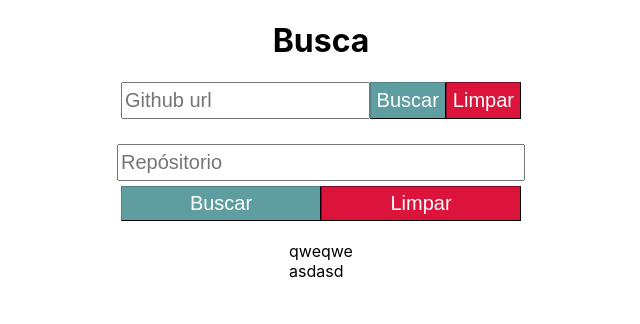
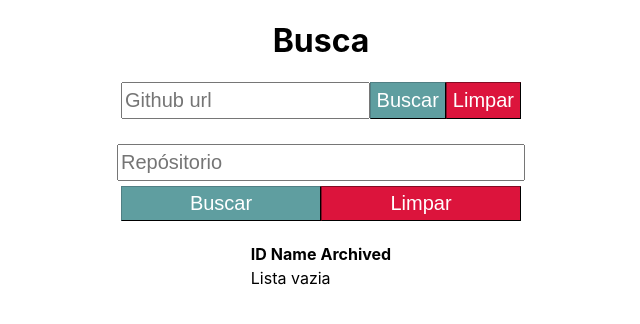
Before and after one commit to otaviohenrique1/app_busca_github_desafio, a React (Create React App) app: page / in a window 1280 px wide. Shown: the top 324 px of the page, without its empty margins (319-959 px from the left). Built offline with nearby package versions, Linux system fonts and the light colour scheme.

Commit message:
Commit 6

```diff
--- a/src/components/ListRepositories.tsx
+++ b/src/components/ListRepositories.tsx
@@ -1,12 +1,18 @@
 import styled from "styled-components";
 import { useEffect, useState } from "react";
 
+export interface Repository {
+  id: string | number;
+  name: string;
+  archived: boolean;
+}
+
 interface ListRepositoriesProps {
-  data: any[];
+  data: Repository[];
 }
 
 export function ListRepositories(props: ListRepositoriesProps) {
-  const [dataRepositories, setDataRepositories] = useState<any[]>([]);
+  const [dataRepositories, setDataRepositories] = useState<Repository[]>([]);
 
   useEffect(() => {
     setDataRepositories(props.data);
@@ -14,23 +20,32 @@ export function ListRepositories(props: ListRepositoriesProps) {
 
 
   return (
-    <List>
-      {dataRepositories.map((item, index) => {
-        return (
-          <ListItem key={index}>{item}</ListItem>
-        );
-      })}
-    </List>
+    <table>
+      <thead>
+        <tr>
+          <th>ID</th>
+          <th>Name</th>
+          <th>Archived</th>
+        </tr>
+      </thead>
+      <tbody>
+        {(dataRepositories.length !== 0) ? (
+          dataRepositories.map((item, index) => {
+            const { id, name, archived } = item;
+            return (
+              <tr key={index}>
+                <td>{id}</td>
+                <td>{name}</td>
+                <td>{(archived).toString()}</td>
+              </tr>
+            );
+          })
+        ) : (
+          <tr>
+            <td colSpan={3}>Lista vazia</td>
+          </tr>
+        )}
+      </tbody>
+    </table>
   );
 }
-
-
-const List = styled.ul`
-  margin-block-start: 0 !important;
-  margin-block-end: 0 !important;
-  padding-inline-start: 0 !important;
-`;
-
-const ListItem = styled.li`
-  list-style: none;
-`;
--- a/src/pages/HomePage.tsx
+++ b/src/pages/HomePage.tsx
@@ -1,22 +1,26 @@
 import { Center } from "../components/Center";
 import { FormSearchGithubUsername, FormSearchGithubUrlTypes } from "../components/FormSearchGithubUser";
 import { FormFilter, FormFilterTypes } from "../components/FormFilter";
-import { ListRepositories } from "../components/ListRepositories";
+import { ListRepositories, Repository } from "../components/ListRepositories";
 import { useState } from "react";
 import axios from "axios";
 
 export function HomePage() {
-  const [data, setData] = useState<any>('');
+  const [dataRepositories, setDataRepositories] = useState<Repository[]>([]);
 
   function handleSubmitFormSearchGithubUrl(values: FormSearchGithubUrlTypes) {
     // axios.get("https://api.github.com/users/otaviohenrique1")
+    //   .then((data) => {
+    //     console.log(data.data);
+    //   })
+    //   .catch((error) => console.error(error));
+
     axios.get("https://api.github.com/users/otaviohenrique1/repos")
       .then((data) => {
-        console.log(data.data);
+        // console.log(data.data);
+        setDataRepositories(data.data);
       })
-      .catch((error) => {
-        console.error(error);
-      });
+      .catch((error) => console.error(error));
   }
 
   function handleSubmitFormFilter(values: FormFilterTypes) {
@@ -28,9 +32,7 @@ export function HomePage() {
       <h1>Busca</h1>
       <FormSearchGithubUsername handleSubmitForm={handleSubmitFormSearchGithubUrl} />
       <FormFilter handleSubmitForm={handleSubmitFormFilter} />
-      <ListRepositories data={[
-        "qweqwe", "asdasd"
-      ]} />
+      <ListRepositories data={dataRepositories} />
     </Center>
   );
 }
```
